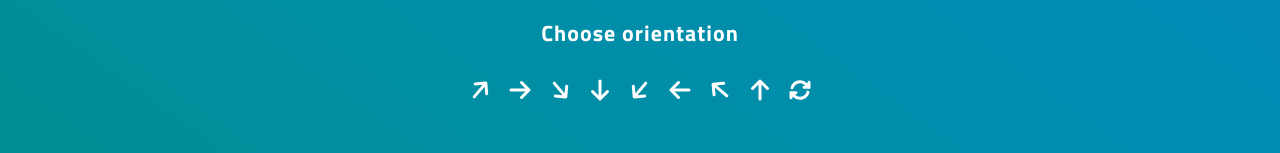
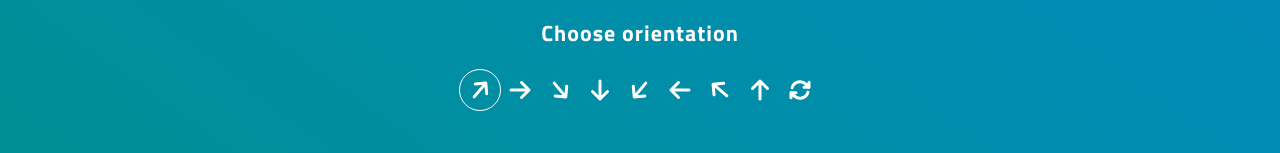
Before and after one commit to webchillgames/gradient-maker, a Vue app: page / in a window 1280 px wide. Shown: the part 180-333 px from the top of the page. Built offline with nearby package versions, Linux system fonts and the light colour scheme.

Commit message:
refactoring

```diff
--- a/src/App.vue
+++ b/src/App.vue
@@ -3,7 +3,7 @@
     <h2>Create your own gradient</h2>
     <section>
       <h3>Choose orientation</h3>
-      <GOrientations @change-orientation="changeOrientation" />
+      <GOrientations @change-orientation="changeOrientation" :orientation="orientation" />
     </section>
     <section>
       <h3>Enter colors</h3>
--- a/src/components/GColors.vue
+++ b/src/components/GColors.vue
@@ -38,6 +38,12 @@ export default {
     display: flex;
   }
 
+  &__color {
+    margin-top: 30px;
+    display: flex;
+    align-items: center;
+  }
+
   @media (max-width: 480px) {
   }
 }
--- a/src/components/GOrientations.vue
+++ b/src/components/GOrientations.vue
@@ -1,7 +1,7 @@
 <template>
   <div class="g-maker__gradient-orientations">
     <div v-for="(v, i) in gOrientations" :key="i" class="g-maker__gradient-orientation">
-      <label :for="`orientation-${i + 1}`" :class="{ active: current === v.value }">
+      <label :for="`orientation-${i + 1}`" :class="{ active: orientation === v.value }">
         <svg width="24" height="24" :style="{ transform: v.deg && `rotate(${v.deg}deg)` }">
           <use v-if="v.value !== 'circle'" xlink:href="#arrow" />
           <use v-else xlink:href="#rotate" />
@@ -12,14 +12,14 @@
         type="radio"
         :id="`orientation-${i + 1}`"
         :value="v.value"
-        @input="changeOrientation(v.value)"
+        @input="$emit('change-orientation', v.value)"
       />
     </div>
   </div>
 </template>
 
 <script>
-import { ref } from 'vue'
+
 const gOrientations = [
   { value: 'to right top', deg: 130 },
   { value: 'to right', deg: 180 },
@@ -34,17 +34,16 @@ const gOrientations = [
 
 export default {
   emits: ['change-orientation'],
-  setup(_, ctx) {
-    const current = ref(null)
+  props: {
+    orientation: {
+      type: String,
+      required: true
+    }
+  },
+  setup() {
 
-    function changeOrientation(v) {
-      current.value = v
-      ctx.emit('change-orientation', v)
-    }
     return {
-      current,
       gOrientations,
-      changeOrientation
     }
   }
 }
--- a/src/components/GResult.vue
+++ b/src/components/GResult.vue
@@ -7,7 +7,7 @@
 </template>
 
 <script>
-import { ref } from 'vue'
+import { ref, watch } from 'vue'
 export default {
   props: {
     result: {
@@ -20,9 +20,11 @@ export default {
     }
   },
 
-  setup() {
+  setup(props) {
     const action = ref('Copy')
     const codeRef = ref()
+
+    watch(() => props.result, () => {action.value = 'Copy'})
 
     async function copy() {
       let range = new Range()
```
